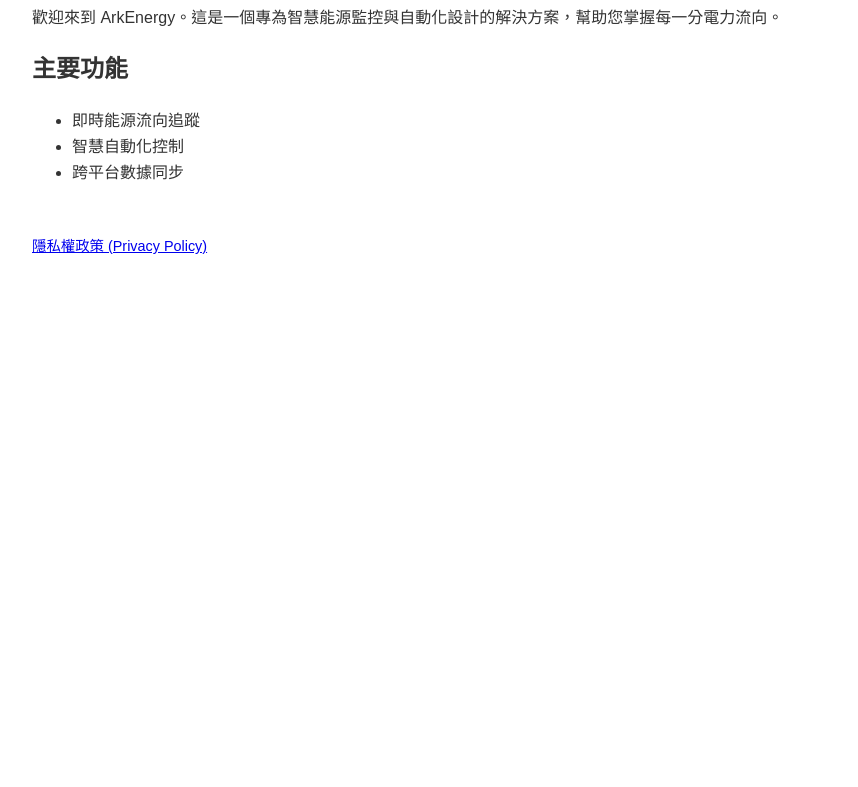
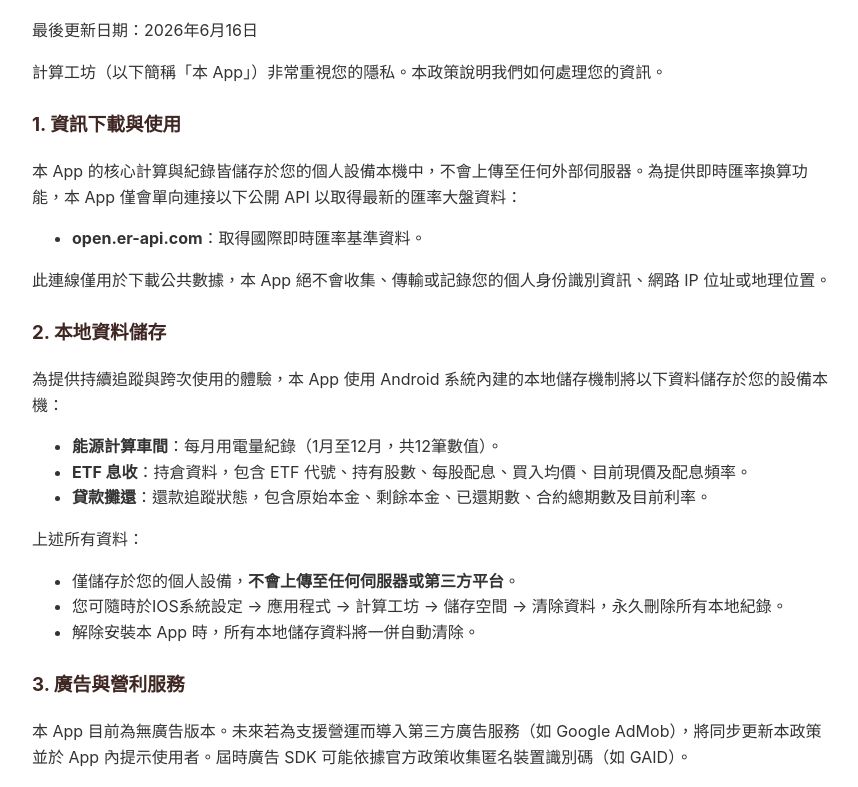
Before and after one commit to Sap08899Oya/ArkFactory, a plain HTML site: page index.html in a window 1280 px wide. Shown: the part 108-895 px from the top of the page, without its empty margins (208-1066 px from the left). Before the commit the page ends 800 px from the top, so only its background shows below. Drawn offline with Linux system fonts and the light colour scheme.

Commit message:
Update index.html

```diff
--- a/index.html
+++ b/index.html
@@ -3,26 +3,46 @@
 <head>
 <meta charset="UTF-8">
 <meta name="viewport" content="width=device-width, initial-scale=1.0">
-    <title>ArkEnergy - 能源管理方舟</title>
+<title>計算工坊 隱私權政策</title>
 <style>
-        body { font-family: sans-serif; line-height: 1.6; max-width: 800px; margin: 40px auto; padding: 0 20px; color: #333; }
-        h1 { color: #2c3e50; }
-        .footer { margin-top: 50px; font-size: 0.9em; color: #7f8c8d; }
+body { font-family: -apple-system, BlinkMacSystemFont, "Segoe UI", Roboto, Helvetica, Arial, sans-serif; line-height: 1.6; padding: 20px; color: #333; max-width: 800px; margin: 0 auto; }
+h1 { color: #2ed573; border-bottom: 2px solid #2ed573; padding-bottom: 10px; }
+h3 { color: #3e2723; margin-top: 25px; }
 </style>
 </head>
 <body>
-    <h1>ArkEnergy</h1>
-    <p>歡迎來到 ArkEnergy。這是一個專為智慧能源監控與自動化設計的解決方案，幫助您掌握每一分電力流向。</p>
+<h1>計算工坊 隱私權政策</h1>
+<p>最後更新日期：2026年6月16日</p>
+<p>計算工坊（以下簡稱「本 App」）非常重視您的隱私。本政策說明我們如何處理您的資訊。</p>
 
-    <h2>主要功能</h2>
+<h3>1. 資訊下載與使用</h3>
+<p>本 App 的核心計算與紀錄皆儲存於您的個人設備本機中，不會上傳至任何外部伺服器。為提供即時匯率換算功能，本 App 僅會單向連接以下公開 API 以取得最新的匯率大盤資料：</p>
 <ul>
-        <li>即時能源流向追蹤</li>
-        <li>智慧自動化控制</li>
-        <li>跨平台數據同步</li>
+  <li><strong>open.er-api.com</strong>：取得國際即時匯率基準資料。</li>
+</ul>
+<p>此連線僅用於下載公共數據，本 App 絕不會收集、傳輸或記錄您的個人身份識別資訊、網路 IP 位址或地理位置。</p>
+
+<h3>2. 本地資料儲存</h3>
+<p>為提供持續追蹤與跨次使用的體驗，本 App 使用 Android 系統內建的本地儲存機制將以下資料儲存於您的設備本機：</p>
+<ul>
+  <li><strong>能源計算車間</strong>：每月用電量紀錄（1月至12月，共12筆數值）。</li>
+  <li><strong>ETF 息收</strong>：持倉資料，包含 ETF 代號、持有股數、每股配息、買入均價、目前現價及配息頻率。</li>
+  <li><strong>貸款攤還</strong>：還款追蹤狀態，包含原始本金、剩餘本金、已還期數、合約總期數及目前利率。</li>
+</ul>
+<p>上述所有資料：</p>
+<ul>
+  <li>僅儲存於您的個人設備，<strong>不會上傳至任何伺服器或第三方平台</strong>。</li>
+  <li>您可隨時於IOS系統設定 → 應用程式 → 計算工坊 → 儲存空間 → 清除資料，永久刪除所有本地紀錄。</li>
+  <li>解除安裝本 App 時，所有本地儲存資料將一併自動清除。</li>
 </ul>
 
-    <div class="footer">
-        <a href="privacy.html">隱私權政策 (Privacy Policy)</a>
-    </div>
+<h3>3. 廣告與營利服務</h3>
+<p>本 App 目前為無廣告版本。未來若為支援營運而導入第三方廣告服務（如 Google AdMob），將同步更新本政策並於 App 內提示使用者。屆時廣告 SDK 可能依據官方政策收集匿名裝置識別碼（如 GAID）。</p>
+
+<h3>4. 無需註冊・不收集個資</h3>
+<p>本 App 屬於工具類軟體，無需註冊會員即可使用。我們不會主動收集任何使用者的個人姓名、電話、電子郵件等敏感個資。</p>
+
+<h3>5. 聯絡我們</h3>
+<p>若對本隱私政策有任何疑問，請透過電子郵件與我們聯繫：spp.pans@gmail.com</p>
 </body>
 </html>
```
Lines whose indentation alone changed are shown as unchanged.
